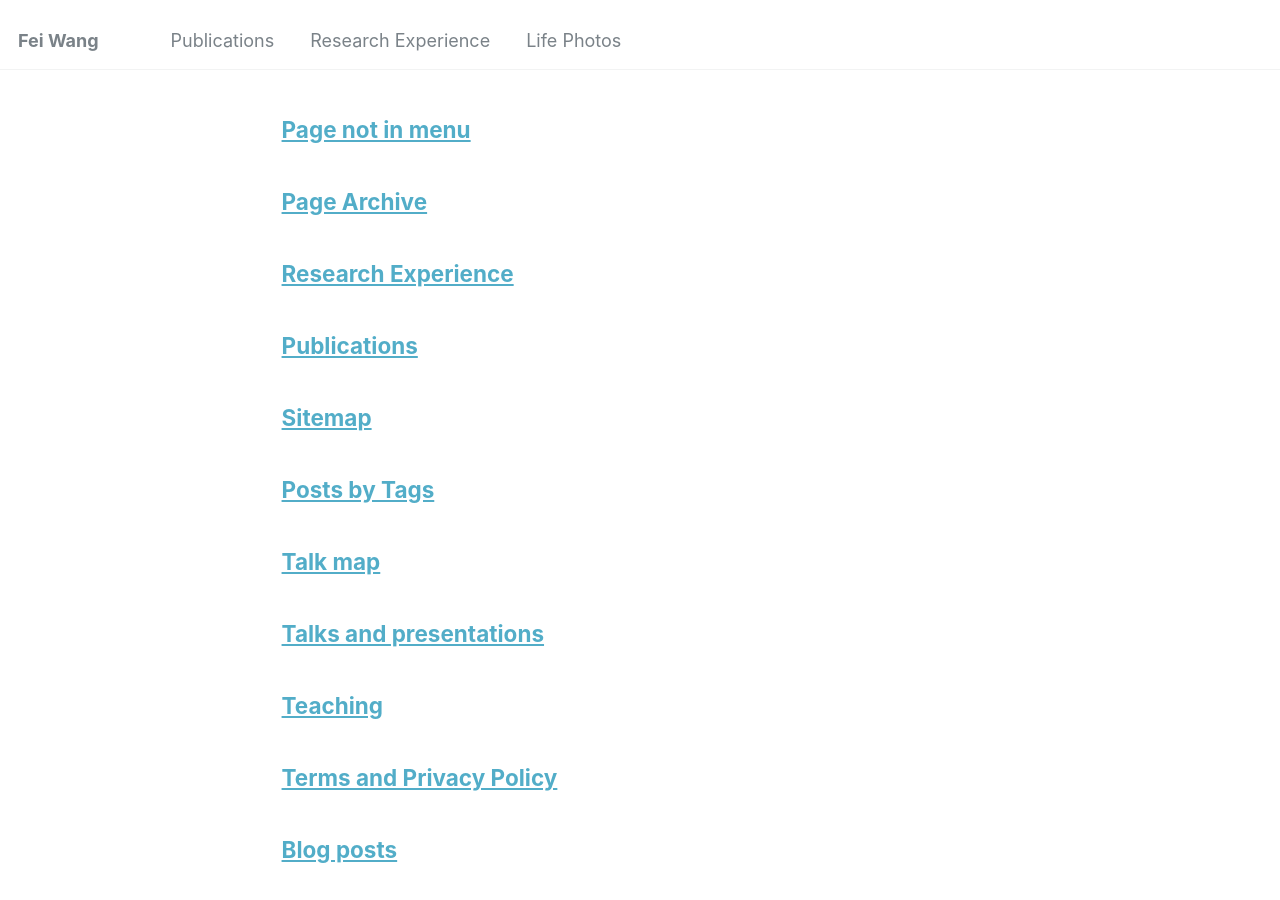
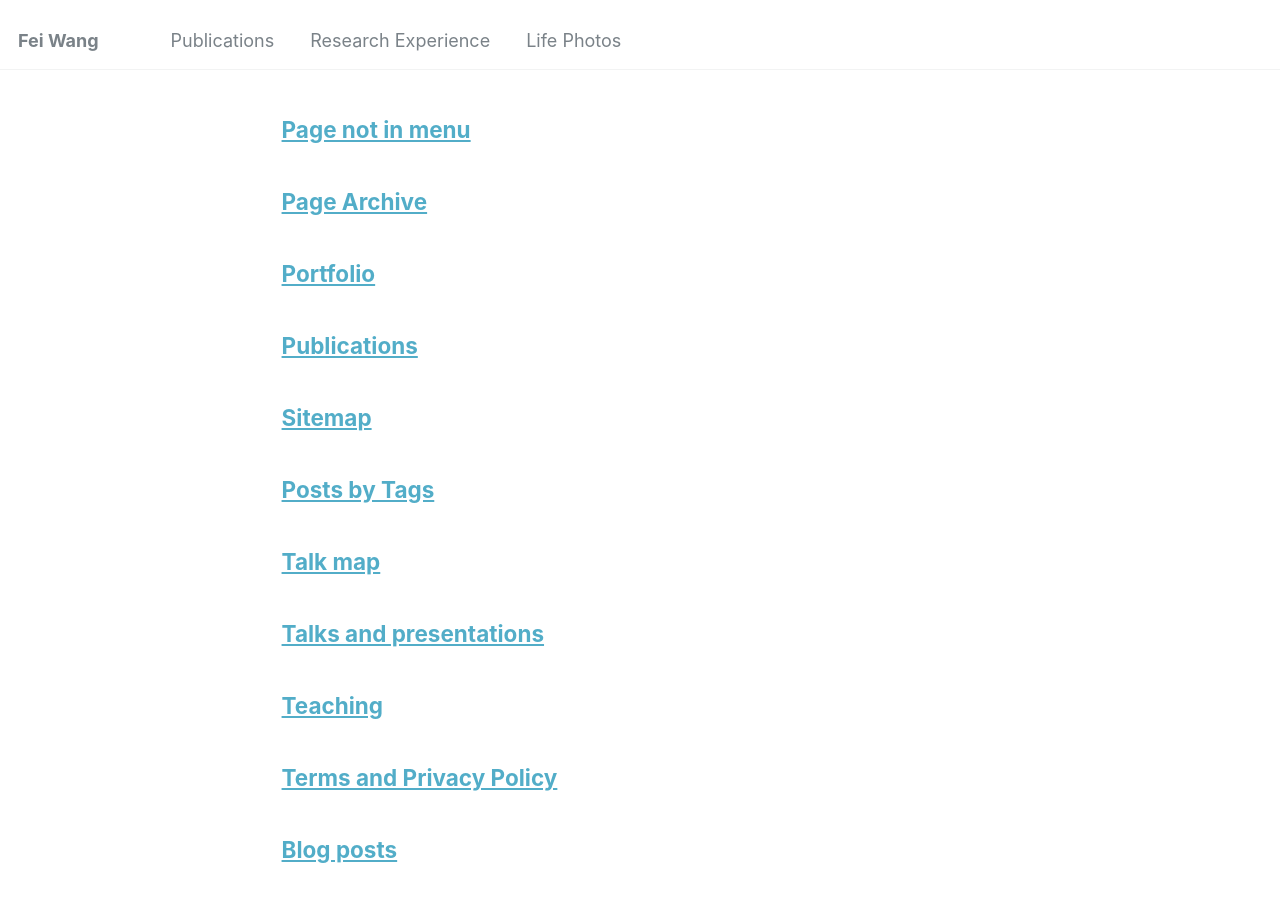
Before and after one commit to feiwang2004/feiwang2004.github.io, a Jekyll site: the page built from _pages/page-archive.html, in a window 1280 px wide and 900 px high, scrolled down 567 px. Built offline with Jekyll 4.4.1, drawn with Linux system fonts in a browser that asks for light colours.

Commit message:
Update portfolio.html

```diff
--- a/_pages/portfolio.html
+++ b/_pages/portfolio.html
@@ -1,6 +1,6 @@
 ---
 layout: archive
-title: "Research Experience"
+title: "Portfolio"
 permalink: /portfolio/
 author_profile: true
 ---
```
